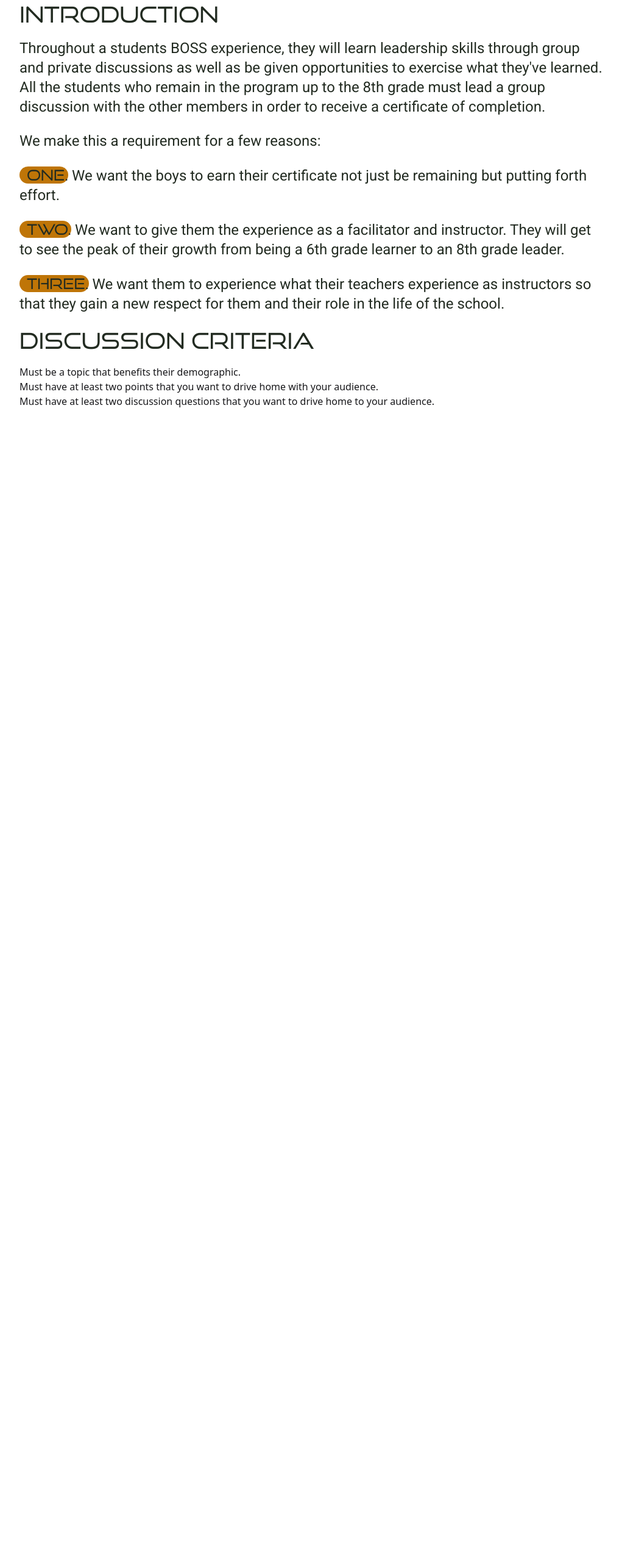
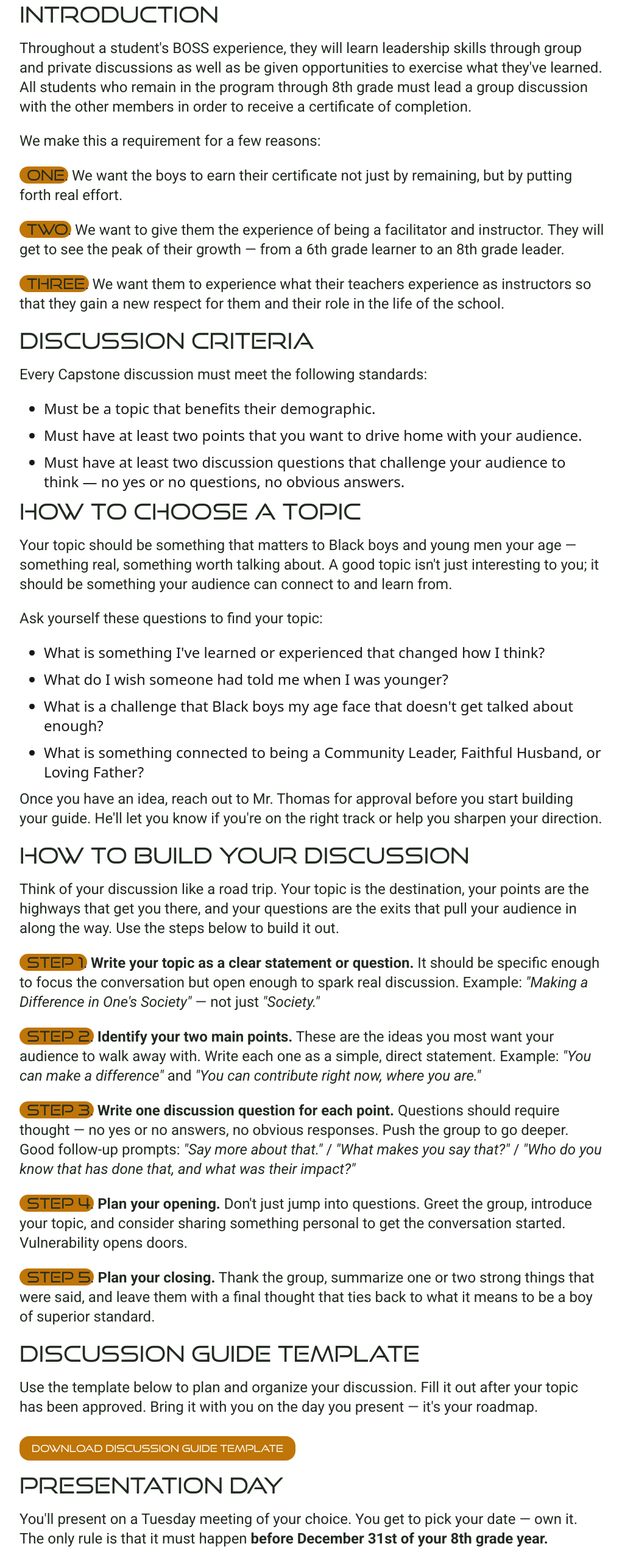
Before and after one commit to drethedevjs/boss-boys, a React (Vite) app: page /capstone in a window 1280 px wide. Shown: the part 234-2797 px from the top of the page at 61% size, without its empty margins (128-1149 px from the left). Before the commit the page ends 944 px from the top, so only its background shows below. Built offline with nearby package versions, Linux system fonts and the light colour scheme.

Commit message:
Finished Capstone page.

```diff
--- a/src/assets/css/main.css
+++ b/src/assets/css/main.css
@@ -93,6 +93,10 @@
   @apply text-boss-green dark:text-boss-gold;
 }
 
+.boss-ul {
+  @apply ml-10 list-disc space-y-3 mb-3 lg:text-2xl;
+}
+
 .page-header {
   font-family: var(--font-good-times);
   @apply lg:text-5xl text-2xl text-right mb-5 lg:mb-10;
--- a/src/pages/CapStone.tsx
+++ b/src/pages/CapStone.tsx
@@ -2,30 +2,31 @@
 
 export const CapStone = () => {
   return (
-    <BossPage header="8th Grade CapStone">
+    <BossPage header="8th Grade Capstone">
+      {/* ── INTRODUCTION ── */}
       <h2>Introduction</h2>
       <p>
-        Throughout a students BOSS experience, they will learn leadership skills
-        through group and private discussions as well as be given opportunities
-        to exercise what they've learned. All the students who remain in the
-        program up to the 8th grade must lead a group discussion with the other
-        members in order to receive a certificate of completion.
+        Throughout a student's BOSS experience, they will learn leadership
+        skills through group and private discussions as well as be given
+        opportunities to exercise what they've learned. All students who remain
+        in the program through 8th grade must lead a group discussion with the
+        other members in order to receive a certificate of completion.
       </p>
       <p>We make this a requirement for a few reasons:</p>
       <p>
         <span className="font-good-times! bg-boss-gold rounded-2xl pl-3 dark:text-white">
           ONE.
         </span>{" "}
-        We want the boys to earn their certificate not just be remaining but
-        putting forth effort.
+        We want the boys to earn their certificate not just by remaining, but by
+        putting forth real effort.
       </p>
       <p>
         <span className="font-good-times! bg-boss-gold rounded-2xl pl-3 dark:text-white">
           TWO.
         </span>{" "}
-        We want to give them the experience as a facilitator and instructor.
-        They will get to see the peak of their growth from being a 6th grade
-        learner to an 8th grade leader.
+        We want to give them the experience of being a facilitator and
+        instructor. They will get to see the peak of their growth — from a 6th
+        grade learner to an 8th grade leader.
       </p>
       <p>
         <span className="font-good-times! bg-boss-gold rounded-2xl pl-3 dark:text-white">
@@ -36,18 +37,161 @@
         the school.
       </p>
 
+      {/* ── DISCUSSION CRITERIA ── */}
       <h2>Discussion Criteria</h2>
-      <ul>
+      <p>Every Capstone discussion must meet the following standards:</p>
+      <ul className="boss-ul">
         <li>Must be a topic that benefits their demographic.</li>
         <li>
           Must have at least two points that you want to drive home with your
           audience.
         </li>
         <li>
-          Must have at least two discussion questions that you want to drive
-          home to your audience.
+          Must have at least two discussion questions that challenge your
+          audience to think — no yes or no questions, no obvious answers.
         </li>
       </ul>
+
+      {/* ── HOW TO CHOOSE A TOPIC ── */}
+      <h2>How to Choose a Topic</h2>
+      <p>
+        Your topic should be something that matters to Black boys and young men
+        your age — something real, something worth talking about. A good topic
+        isn't just interesting to you; it should be something your audience can
+        connect to and learn from.
+      </p>
+      <p>Ask yourself these questions to find your topic:</p>
+      <ul className="boss-ul">
+        <li>
+          What is something I've learned or experienced that changed how I
+          think?
+        </li>
+        <li>What do I wish someone had told me when I was younger?</li>
+        <li>
+          What is a challenge that Black boys my age face that doesn't get
+          talked about enough?
+        </li>
+        <li>
+          What is something connected to being a Community Leader, Faithful
+          Husband, or Loving Father?
+        </li>
+      </ul>
+      <p>
+        Once you have an idea, reach out to Mr. Thomas for approval before you
+        start building your guide. He'll let you know if you're on the right
+        track or help you sharpen your direction.
+      </p>
+
+      {/* ── HOW TO BUILD YOUR DISCUSSION ── */}
+      <h2>How to Build Your Discussion</h2>
+      <p>
+        Think of your discussion like a road trip. Your topic is the
+        destination, your points are the highways that get you there, and your
+        questions are the exits that pull your audience in along the way. Use
+        the steps below to build it out.
+      </p>
+
+      <p>
+        <span className="font-good-times! bg-boss-gold rounded-2xl pl-3 dark:text-white">
+          STEP 1.
+        </span>{" "}
+        <strong>Write your topic as a clear statement or question.</strong> It
+        should be specific enough to focus the conversation but open enough to
+        spark real discussion. Example:{" "}
+        <em>"Making a Difference in One's Society"</em> — not just{" "}
+        <em>"Society."</em>
+      </p>
+
+      <p>
+        <span className="font-good-times! bg-boss-gold rounded-2xl pl-3 dark:text-white">
+          STEP 2.
+        </span>{" "}
+        <strong>Identify your two main points.</strong> These are the ideas you
+        most want your audience to walk away with. Write each one as a simple,
+        direct statement. Example: <em>"You can make a difference"</em> and{" "}
+        <em>"You can contribute right now, where you are."</em>
+      </p>
+
+      <p>
+        <span className="font-good-times! bg-boss-gold rounded-2xl pl-3 dark:text-white">
+          STEP 3.
+        </span>{" "}
+        <strong>Write one discussion question for each point.</strong> Questions
+        should require thought — no yes or no answers, no obvious responses.
+        Push the group to go deeper. Good follow-up prompts:{" "}
+        <em>"Say more about that."</em> / <em>"What makes you say that?"</em> /{" "}
+        <em>
+          "Who do you know that has done that, and what was their impact?"
+        </em>
+      </p>
+
+      <p>
+        <span className="font-good-times! bg-boss-gold rounded-2xl pl-3 dark:text-white">
+          STEP 4.
+        </span>{" "}
+        <strong>Plan your opening.</strong> Don't just jump into questions.
+        Greet the group, introduce your topic, and consider sharing something
+        personal to get the conversation started. Vulnerability opens doors.
+      </p>
+
+      <p>
+        <span className="font-good-times! bg-boss-gold rounded-2xl pl-3 dark:text-white">
+          STEP 5.
+        </span>{" "}
+        <strong>Plan your closing.</strong> Thank the group, summarize one or
+        two strong things that were said, and leave them with a final thought
+        that ties back to what it means to be a boy of superior standard.
+      </p>
+
+      {/* ── DISCUSSION GUIDE TEMPLATE ── */}
+      <h2>Discussion Guide Template</h2>
+      <p>
+        Use the template below to plan and organize your discussion. Fill it out
+        after your topic has been approved. Bring it with you on the day you
+        present — it's your roadmap.
+      </p>
+      <a
+        href="https://www.bossboys.group/files/discussion-guide-template.pdf"
+        target="_blank"
+        rel="noopener noreferrer"
+        className="mb-5 inline-block bg-boss-gold text-white font-good-times rounded-2xl px-5 py-2 mt-2 hover:opacity-90 transition-opacity"
+      >
+        Download Discussion Guide Template
+      </a>
+
+      {/* ── PRESENTATION DAY ── */}
+      <h2>Presentation Day</h2>
+      <p>
+        You'll present on a Tuesday meeting of your choice. You get to pick your
+        date — own it. The only rule is that it must happen{" "}
+        <strong>before December 31st of your 8th grade year.</strong>
+      </p>
+      <p>
+        Students who do not complete their Capstone discussion by that deadline
+        will be asked to resign from BOSS.
+      </p>
+      <p>On your presentation day:</p>
+      <ul className="boss-ul">
+        <li>
+          Arrive on time and come prepared with your completed discussion guide.
+        </li>
+        <li>You will open and lead the full discussion — this is your room.</li>
+        <li>
+          Mr. Thomas and the other members will participate as your audience.
+        </li>
+        <li>
+          After you close, the group will be asked to critique your ability to
+          lead a discussion. This is crustructive criticism so don't be afraid
+          of it. You will have completed your capstone project. This is a moment
+          to be proud of.
+        </li>
+      </ul>
+      <p>
+        Upon successful completion, you will be set to receive your{" "}
+        <strong>BOSS Certificate of Completion</strong> during your 8th grade
+        awards ceremony that the school hosts. This will be something you
+        earned, not just something you were given.
+      </p>
     </BossPage>
   );
 };
```
